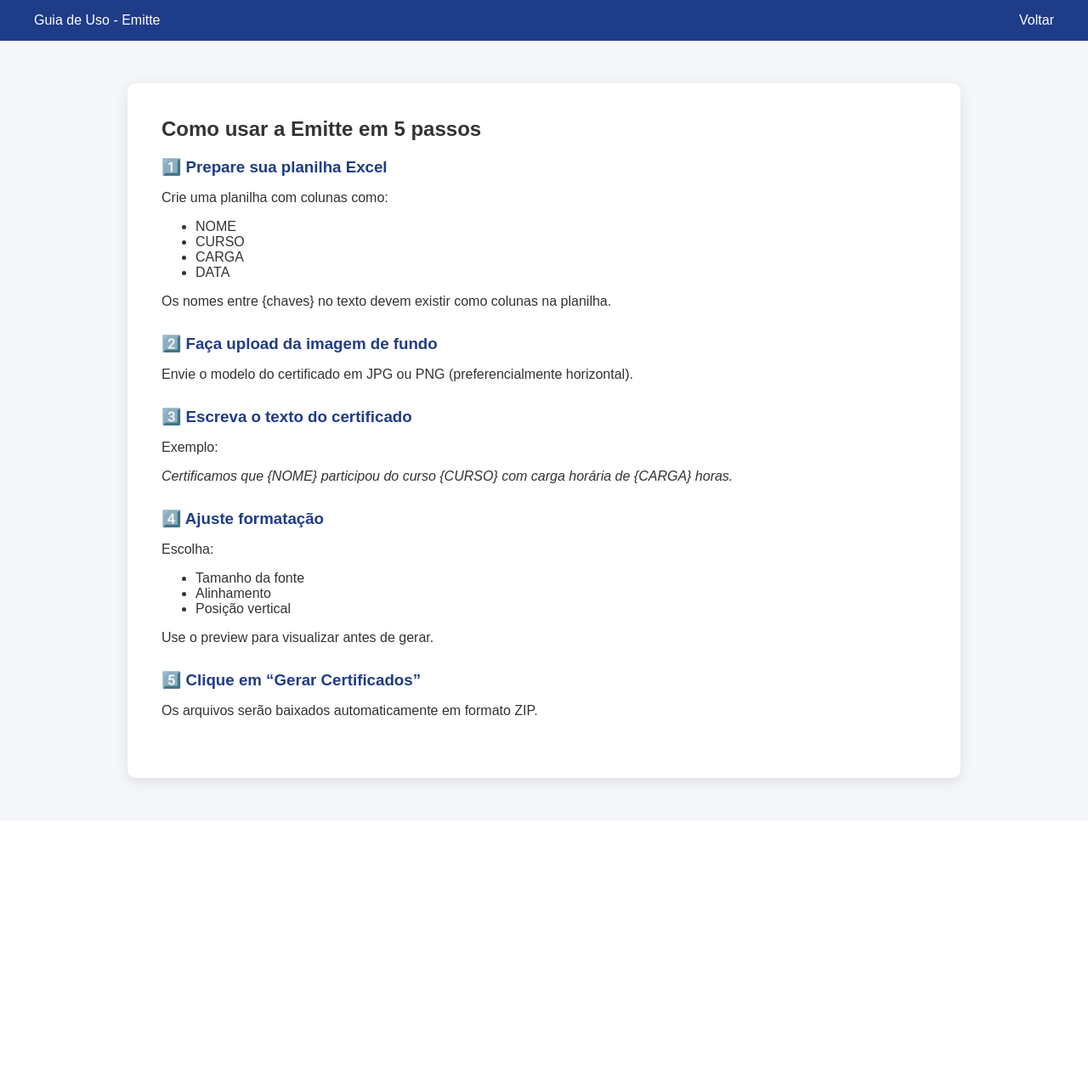
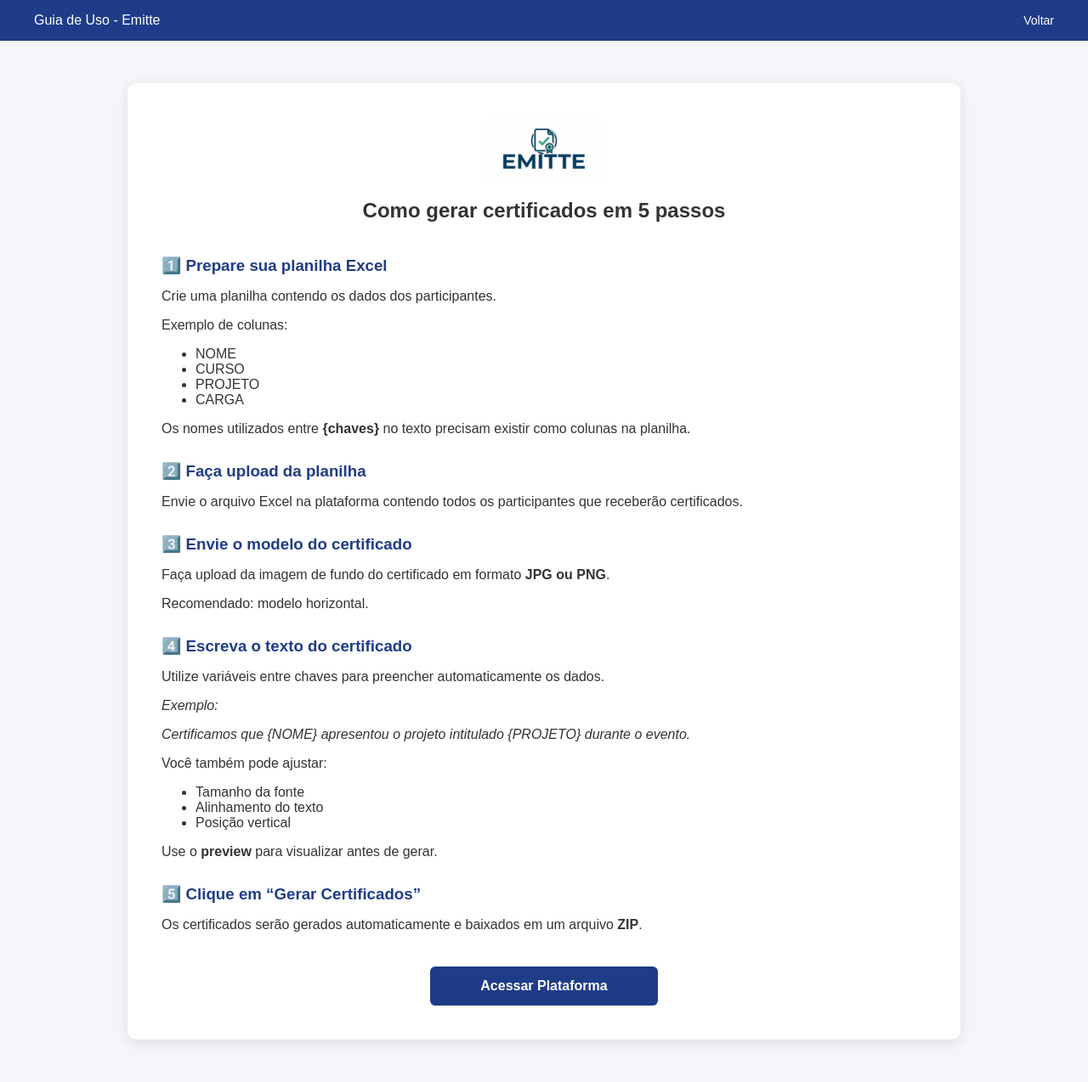
Before and after one commit to sildemberny-bit/certificados-app, a Flask app: page /guia in a window 1280 px wide. Shown: the whole page at 85% size. Before the commit the page ends 931 px from the top, so only its background shows below. Run offline with Flask 3, Linux system fonts and the light colour scheme.

Commit message:
Update guia.html

```diff
--- a/templates/guia.html
+++ b/templates/guia.html
@@ -1,56 +1,89 @@
 <!DOCTYPE html>
 <html>
 <head>
+
 <title>Emitte - Guia Rápido</title>
+
 <style>
-        body {
-            margin: 0;
-            font-family: Arial, sans-serif;
-            background-color: #f4f6f9;
-            color: #333;
+
+body{
+margin:0;
+font-family:Arial;
+background-color:#f4f6f9;
+color:#333;
 }
 
-        header {
-            background: #1f3c88;
-            color: white;
-            padding: 15px 40px;
-            display: flex;
-            justify-content: space-between;
-            align-items: center;
+header{
+background:#1f3c88;
+color:white;
+padding:15px 40px;
+display:flex;
+justify-content:space-between;
+align-items:center;
 }
 
-        header a {
-            color: white;
-            text-decoration: none;
+header a{
+color:white;
+text-decoration:none;
+font-size:14px;
 }
 
-        .container {
-            max-width: 900px;
-            margin: 50px auto;
-            background: white;
-            padding: 40px;
-            border-radius: 10px;
-            box-shadow: 0px 4px 15px rgba(0,0,0,0.1);
+.container{
+max-width:900px;
+margin:50px auto;
+background:white;
+padding:40px;
+border-radius:10px;
+box-shadow:0px 4px 15px rgba(0,0,0,0.1);
 }
 
-        h2 {
-            margin-top: 0;
+.logo{
+display:block;
+margin:auto;
+width:140px;
+margin-bottom:20px;
 }
 
-        .step {
-            margin-bottom: 30px;
+h2{
+text-align:center;
+margin-top:0;
+margin-bottom:40px;
 }
 
-        .step h3 {
-            margin-bottom: 10px;
-            color: #1f3c88;
+.step{
+margin-bottom:30px;
 }
 
-        ul {
-            margin-top: 10px;
+.step h3{
+margin-bottom:10px;
+color:#1f3c88;
 }
+
+ul{
+margin-top:10px;
+}
+
+.botao{
+display:block;
+width:240px;
+margin:40px auto 0;
+padding:14px;
+background:#1f3c88;
+color:white;
+text-align:center;
+text-decoration:none;
+border-radius:6px;
+font-weight:bold;
+}
+
+.botao:hover{
+background:#162d66;
+}
+
 </style>
+
 </head>
+
 <body>
 
 <header>
@@ -60,46 +93,72 @@
 
 <div class="container">
 
-    <h2>Como usar a Emitte em 5 passos</h2>
+<img src="/static/logo.png" class="logo">
+
+<h2>Como gerar certificados em 5 passos</h2>
 
 <div class="step">
 <h3>1️⃣ Prepare sua planilha Excel</h3>
-        <p>Crie uma planilha com colunas como:</p>
+<p>Crie uma planilha contendo os dados dos participantes.</p>
+<p>Exemplo de colunas:</p>
+
 <ul>
 <li>NOME</li>
 <li>CURSO</li>
+<li>PROJETO</li>
 <li>CARGA</li>
-            <li>DATA</li>
 </ul>
-        <p>Os nomes entre {chaves} no texto devem existir como colunas na planilha.</p>
+
+<p>Os nomes utilizados entre <b>{chaves}</b> no texto precisam existir como colunas na planilha.</p>
 </div>
 
+
 <div class="step">
-        <h3>2️⃣ Faça upload da imagem de fundo</h3>
-        <p>Envie o modelo do certificado em JPG ou PNG (preferencialmente horizontal).</p>
+<h3>2️⃣ Faça upload da planilha</h3>
+<p>Envie o arquivo Excel na plataforma contendo todos os participantes que receberão certificados.</p>
 </div>
 
+
 <div class="step">
-        <h3>3️⃣ Escreva o texto do certificado</h3>
-        <p>Exemplo:</p>
-        <p><i>Certificamos que {NOME} participou do curso {CURSO} com carga horária de {CARGA} horas.</i></p>
+<h3>3️⃣ Envie o modelo do certificado</h3>
+<p>Faça upload da imagem de fundo do certificado em formato <b>JPG ou PNG</b>.</p>
+<p>Recomendado: modelo horizontal.</p>
 </div>
 
+
 <div class="step">
-        <h3>4️⃣ Ajuste formatação</h3>
-        <p>Escolha:</p>
+<h3>4️⃣ Escreva o texto do certificado</h3>
+
+<p>Utilize variáveis entre chaves para preencher automaticamente os dados.</p>
+
+<p><i>Exemplo:</i></p>
+
+<p>
+<i>
+Certificamos que {NOME} apresentou o projeto intitulado {PROJETO} durante o evento.
+</i>
+</p>
+
+<p>Você também pode ajustar:</p>
+
 <ul>
 <li>Tamanho da fonte</li>
-            <li>Alinhamento</li>
+<li>Alinhamento do texto</li>
 <li>Posição vertical</li>
 </ul>
-        <p>Use o preview para visualizar antes de gerar.</p>
+
+<p>Use o <b>preview</b> para visualizar antes de gerar.</p>
+
 </div>
+
 
 <div class="step">
 <h3>5️⃣ Clique em “Gerar Certificados”</h3>
-        <p>Os arquivos serão baixados automaticamente em formato ZIP.</p>
+<p>Os certificados serão gerados automaticamente e baixados em um arquivo <b>ZIP</b>.</p>
 </div>
+
+
+<a class="botao" href="/login">Acessar Plataforma</a>
 
 </div>
 
```
Lines whose indentation alone changed are shown as unchanged.
